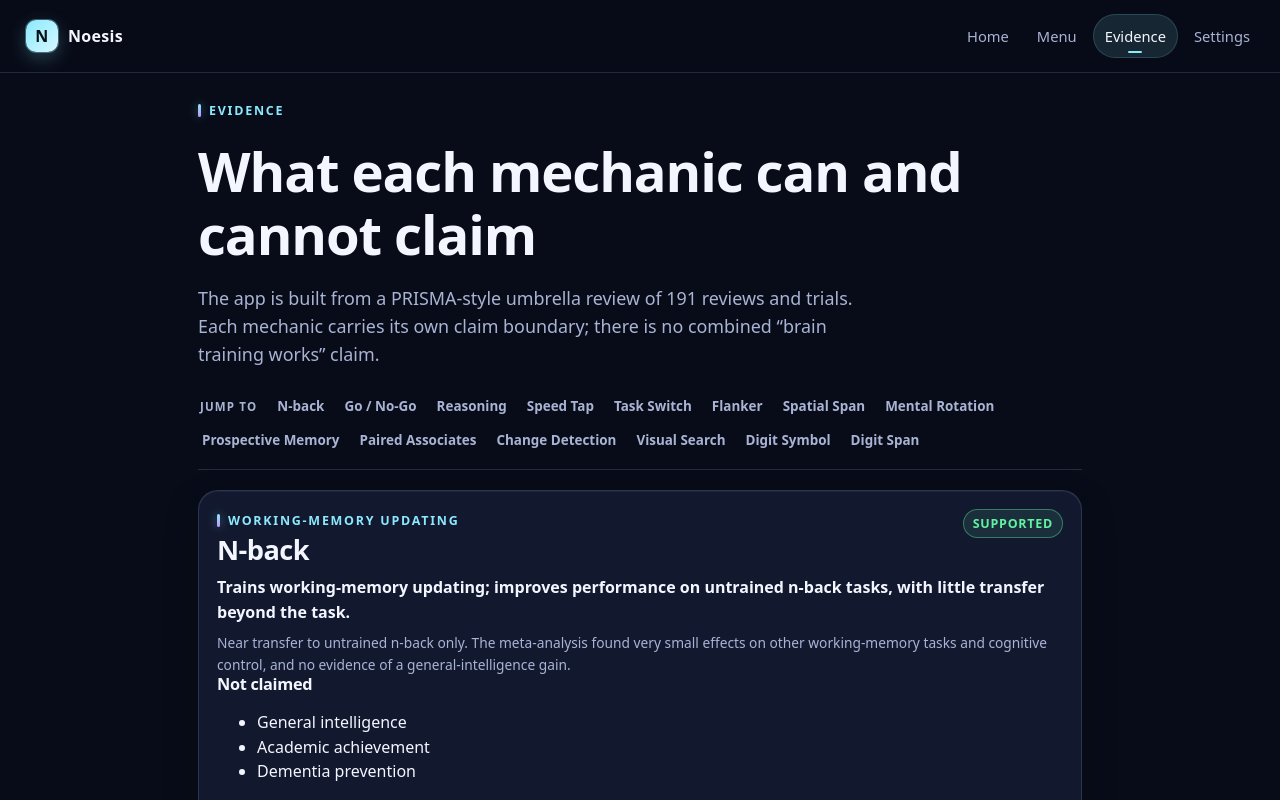
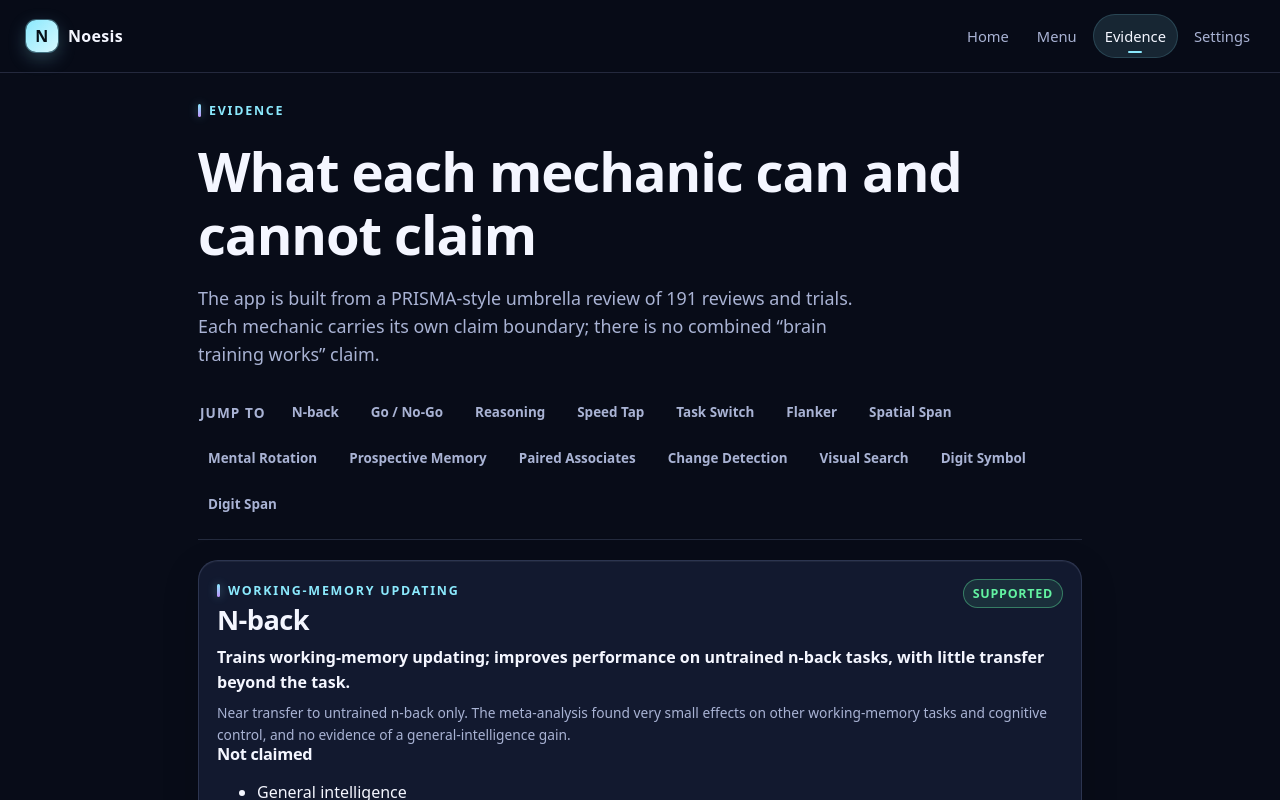
Before and after one commit to AegeanWorks/Noesis, a React (Vite) app: page / in a window 1280 px wide. Both pictures are taken after a click on the button "Evidence". Shown: the top 800 px of the page. Built offline with nearby package versions, Linux system fonts and the light colour scheme.

Commit message:
fix(a11y): enlarge jump chips and labels

```diff
--- a/src/styles.css
+++ b/src/styles.css
@@ -2588,9 +2588,9 @@ html.high-contrast .speed-ring-active {
 .settings-jump-label {
   margin-right: 2px;
   color: var(--muted);
-  font-size: 0.72rem;
+  font-size: 0.85rem;
   font-weight: 700;
-  letter-spacing: 0.1em;
+  letter-spacing: 0.08em;
   text-transform: uppercase;
   white-space: nowrap;
 }
@@ -2599,8 +2599,8 @@ html.high-contrast .speed-ring-active {
 .settings-jump-chip {
   display: inline-flex;
   align-items: center;
-  min-height: 32px;
-  padding: 4px 2px;
+  min-height: 44px;
+  padding: 6px 8px;
   border: 0;
   background: transparent;
   color: var(--muted);
```
Also changed, not shown: .aikit/decisions.md, .aikit/task_ledger.json, 2 other files (tests, documents, lock files or other folders).
